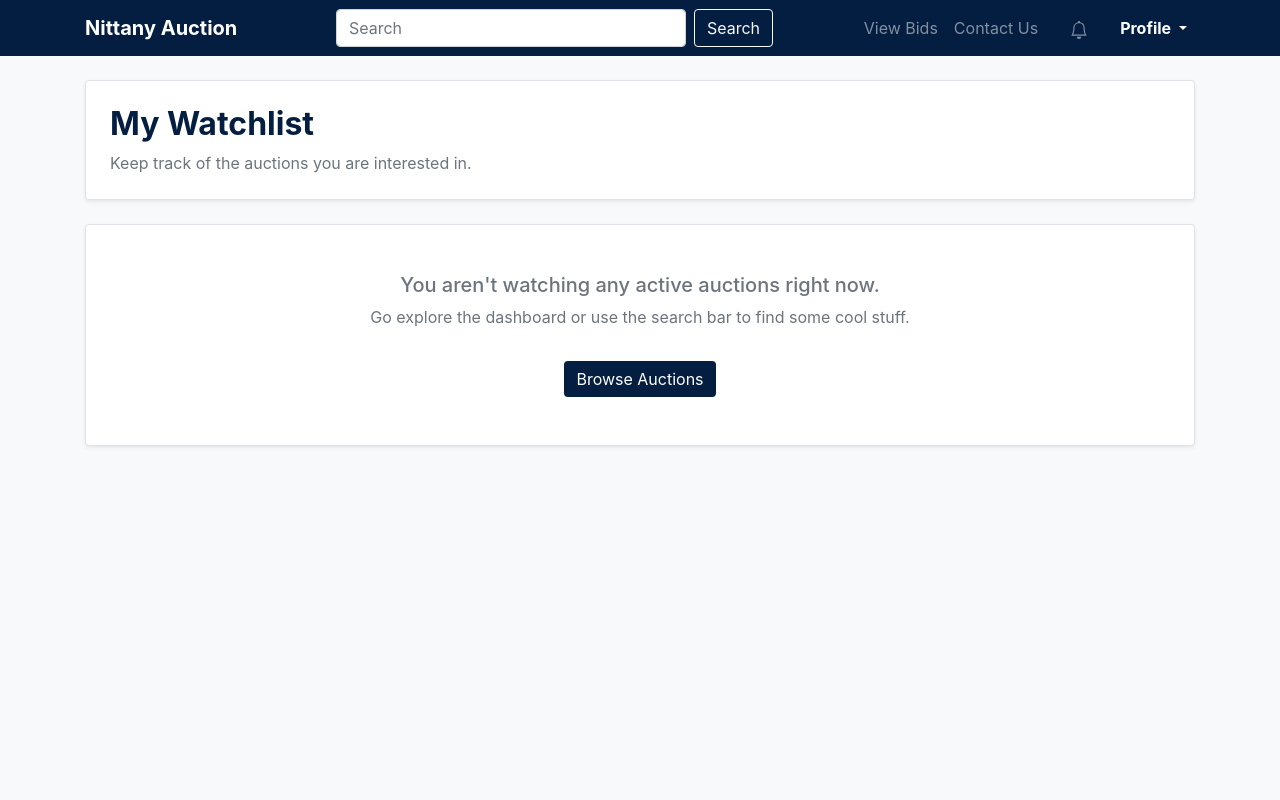
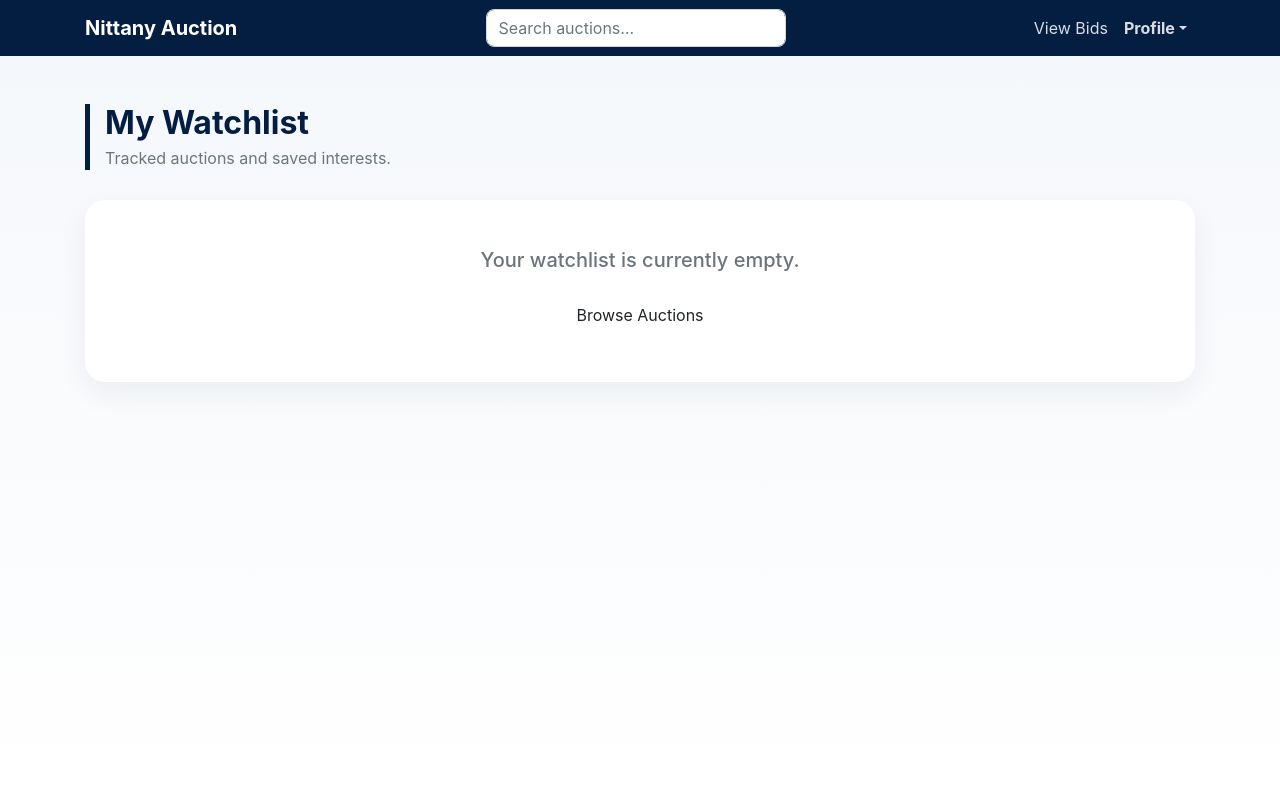
Before and after one commit to HTR0904/NitannyAuctionTBD, a Flask app: page /watchlist in a window 1280 px wide. Run offline with Flask 3, Linux system fonts and the light colour scheme; a user stored in the database is signed in; data comes from the database, SQL or seed files in the repository; data that the repository does not hold is empty; some libraries are stand-ins or nearby versions.

Commit message:
Update UI of notification and watchlist

```diff
--- a/app.py
+++ b/app.py
@@ -765,7 +765,6 @@
 
 @app.route('/watchlist')
 def watchlist():
-    # Only logged-in bidders can view this page
     if not bidder_only():
         return redirect('/')
 
@@ -774,39 +773,57 @@
     cur = db.cursor()
 
     try:
-        # Fetch all watched listings and calculate their current bid/count
+        # Fetch watched listings with seller identity and bid progress
         cur.execute("""
-                    SELECT a.Listing_ID                                          AS listing_id,
-                           a.Seller_Email                                        AS seller_email,
-                           COALESCE(NULLIF(a.Auction_Title, ''), a.Product_Name) AS title,
-                           a.Product_Name                                        AS product_name,
-                           a.Category                                            AS category,
-                           a.Status                                              AS status_code,
-                           COALESCE(MAX(b.Bid_Price), 0)                         AS current_bid,
-                           COUNT(b.Bid_Price)                                    AS bid_count
-                    FROM Auction_Listings a
-                             JOIN Watchlist w
-                                  ON a.Listing_ID = w.Listing_ID
-                             LEFT JOIN Bids b
-                                       ON b.Listing_ID = a.Listing_ID
-                                           AND b.Seller_Email = a.Seller_Email
-                    WHERE w.Bidder_Email = ?
-                    GROUP BY a.Listing_ID, a.Seller_Email, a.Auction_Title,
-                             a.Product_Name, a.Category, a.Status
-                    ORDER BY a.Status = 1 DESC, a.Listing_ID DESC
-                    """, (me,))
+            SELECT a.Listing_ID                                          AS listing_id,
+                   a.Seller_Email                                        AS seller_email,
+                   COALESCE(NULLIF(a.Auction_Title, ''), a.Product_Name) AS title,
+                   a.Product_Name                                        AS product_name,
+                   a.Category                                            AS category,
+                   a.Status                                              AS status_code,
+                   a.Max_bids                                            AS max_bids,
+                   COALESCE(MAX(b.Bid_Price), 0)                         AS current_bid,
+                   COUNT(b.Bid_ID)                                       AS bid_count,
+                   -- Determine if seller is a Local Vendor or Individual Bidder
+                   COALESCE(lv.Business_Name, bdr.first_name || ' ' || bdr.last_name) AS seller_name
+            FROM Auction_Listings a
+                     JOIN Watchlist w
+                          ON a.Listing_ID = w.Listing_ID
+                              AND a.Seller_Email = w.Seller_Email
+                     LEFT JOIN Bids b
+                               ON b.Listing_ID = a.Listing_ID
+                                   AND b.Seller_Email = a.Seller_Email
+                     LEFT JOIN Local_Vendors lv
+                               ON a.Seller_Email = lv.Email
+                     LEFT JOIN Bidders bdr
+                               ON a.Seller_Email = bdr.email
+            WHERE w.Bidder_Email = ?
+            GROUP BY a.Listing_ID, a.Seller_Email, a.Auction_Title,
+                     a.Product_Name, a.Category, a.Status, a.Max_bids,
+                     lv.Business_Name, bdr.first_name, bdr.last_name
+            ORDER BY a.Status = 1 DESC, a.Listing_ID DESC
+        """, (me,))
 
         watched_items = cur.fetchall()
+
+        # Added: Fetch unread notifications for the navbar badge
+        cur.execute("SELECT COUNT(*) AS count FROM Notifications WHERE user_email = ? AND is_read = 0", (me,))
+        unread_count = cur.fetchone()['count']
 
     except sql.Error as e:
         print(f"Database error fetching watchlist: {e}")
         watched_items = []
+        unread_count = 0
         flash("An error occurred while loading your watchlist.", "watch_error")
 
     finally:
         db.close()
 
-    return render_template('watchlist.html', watchlist=watched_items)
+    return render_template(
+        'watchlist.html',
+        watchlist=watched_items,
+        unread_notifs_count=unread_count
+    )
 
 @app.route('/settings')
 def settings():
--- a/templates/watchlist.html
+++ b/templates/watchlist.html
@@ -8,127 +8,136 @@
     <link rel="stylesheet" href="https://stackpath.bootstrapcdn.com/bootstrap/4.4.1/css/bootstrap.min.css">
 
     <style>
-        .bg-navy { background-color: #041E42; }
-        .text-navy { color: #041E42; }
-        .btn-navy { background-color: #041E42; color: white; border: none; }
-        .box { background: white; border: 1px solid #dee2e6; border-radius: 4px; box-shadow: 0 .125rem .25rem rgba(0,0,0,.075); }
-        .small-muted { font-size: 0.85rem; color: #6c757d; }
+        :root { --navy: #041e42; --navy-soft: #153d72; --cloud: #eef3fb; }
+        body { background: linear-gradient(180deg, #f4f7fb, #ffffff); min-height: 100vh; }
+
+        /* Consistency with Dashboard Styling */
+        .bg-navy { background-color: var(--navy); }
+        .text-navy { color: var(--navy) !important; }
+        .btn-navy { background-color: var(--navy); color: white; border: none; border-radius: 8px; transition: all 0.2s; }
+        .btn-navy:hover { background-color: var(--navy-soft); color: white; }
+
+        .work-card {
+            background: white;
+            border: 0;
+            border-radius: 20px;
+            box-shadow: 0 12px 30px rgba(4, 30, 66, 0.06);
+        }
+
+        .section-header { border-left: 5px solid var(--navy); padding-left: 15px; margin-bottom: 30px; }
+
+        /* Unified Pill Styling - No clashing colors */
+        .pill {
+            display: inline-block; border-radius: 999px; padding: 0.25rem 0.85rem;
+            background: var(--cloud); color: var(--navy); font-size: 0.75rem; font-weight: 700;
+            text-transform: uppercase;
+        }
+        .pill-muted { background: #f0f0f0; color: #6c757d; }
+
+        .price-tag { font-size: 1.3rem; color: var(--navy); font-weight: 800; }
+
+        /* Navbar */
+        .navbar .nav-link { color: rgba(255,255,255,0.85) !important; }
+        .navbar .nav-link:hover { color: #fff !important; }
+        .form-control { border-radius: 8px; }
     </style>
 </head>
 
-<body class="bg-light">
+<body>
 
-<nav class="navbar navbar-expand-lg navbar-dark bg-navy">
+<nav class="navbar navbar-expand-lg navbar-dark bg-navy mb-4">
     <div class="container">
-
         <a class="navbar-brand font-weight-bold" href="{{ url_for('bidder') }}">Nittany Auction</a>
-
-        <button class="navbar-toggler" type="button" data-toggle="collapse" data-target="#navbarContent" aria-controls="navbarContent" aria-expanded="false" aria-label="Toggle navigation">
+        <button class="navbar-toggler" type="button" data-toggle="collapse" data-target="#navbarContent">
             <span class="navbar-toggler-icon"></span>
         </button>
 
         <div class="collapse navbar-collapse" id="navbarContent">
-
             <form class="form-inline mx-auto my-2 my-lg-0" action="/search" method="GET">
-                <input class="form-control mr-sm-2" type="search" name="q" placeholder="Search" aria-label="Search" style="width: 350px">
-                <button class="btn btn-outline-light my-2 my-sm-0" type="submit">Search</button>
+                <input class="form-control mr-sm-2" type="search" name="q" placeholder="Search auctions..." style="width: 300px">
             </form>
 
             <ul class="navbar-nav align-items-center">
-                <li class="nav-item">
-                    <a class="nav-link" href="{{ url_for('bidder') }}#my-bids">View Bids</a>
-                </li>
-                <li class="nav-item mr-3">
-                    <a class="nav-link" href="/contact">Contact Us</a>
-                </li>
-
-                <li class="nav-item mr-3">
-                    <a class="nav-link position-relative" href="{{ url_for('notif.notifications') }}" title="Notifications">
-                        <svg xmlns="http://www.w3.org/2000/svg" width="18" height="18" fill="currentColor" class="bi bi-bell" viewBox="0 0 16 16">
-                            <path d="M8 16a2 2 0 0 0 2-2H6a2 2 0 0 0 2 2M8 1.918l-.797.161A4 4 0 0 0 4 6c0 .628-.134 2.197-.459 3.742-.16.767-.376 1.566-.663 2.258h10.244c-.287-.692-.502-1.49-.663-2.258C12.134 8.197 12 6.628 12 6a4 4 0 0 0-3.203-3.92zM14.22 12c.223.447.481.801.78 1H1c.299-.199.557-.553.78-1C2.68 10.2 3 6.88 3 6c0-2.42 1.72-4.44 4.005-4.901a1 1 0 1 1 1.99 0A5 5 0 0 1 13 6c0 .88.32 4.2 1.22 6"/>
-                        </svg>
-
-                        {# Notification Badge next to Bell #}
-                        {% if unread_notifs_count > 0 %}
-                            <span class="badge badge-danger position-absolute"
-                                  style="top: 0; right: -5px; font-size: 0.65rem; padding: 2px 5px; border-radius: 50%;">
-                                {{ unread_notifs_count }}
-                            </span>
-                        {% endif %}
-                    </a>
-                </li>
+                <li class="nav-item"><a class="nav-link" href="{{ url_for('bidder') }}#my-bids">View Bids</a></li>
                 <li class="nav-item dropdown">
-                    <a class="nav-link dropdown-toggle font-weight-bold text-white" href="#" id="profileDropdown" role="button" data-toggle="dropdown" aria-haspopup="true" aria-expanded="false">
-                        {{ current_user["full_name"] if current_user else "Profile" }}
-
-                    </a>
-                    <div class="dropdown-menu dropdown-menu-right shadow-sm" aria-labelledby="profileDropdown">
+                    <a class="nav-link dropdown-toggle font-weight-bold text-white" href="#" id="profileDropdown" data-toggle="dropdown">Profile</a>
+                    <div class="dropdown-menu dropdown-menu-right shadow border-0">
                         <a class="dropdown-item" href="/settings">Account Settings</a>
-                        <a class="dropdown-item" href="/watchlist">My Watchlist</a>
-                        <a class="dropdown-item" href="{{ url_for('notif.notifications') }}">Notifications</a>
-                        <a class="dropdown-item" href="/contact">Contact Us</a>
+                        <a class="dropdown-item active bg-navy" href="/watchlist">My Watchlist</a>
                         <div class="dropdown-divider"></div>
                         <a class="dropdown-item text-danger" href="{{ url_for('auth.logout') }}">Logout</a>
                     </div>
                 </li>
             </ul>
-
         </div>
     </div>
 </nav>
 
-
-<div class="container mt-4">
-
-    <div class="box p-4 mb-4">
-        <h2 class="text-navy font-weight-bold mb-2">My Watchlist</h2>
-        <p class="text-muted mb-0">Keep track of the auctions you are interested in.</p>
+<div class="container mt-5">
+    <div class="section-header">
+        <h2 class="font-weight-bold text-navy mb-1">My Watchlist</h2>
+        <p class="text-muted mb-0">Tracked auctions and saved interests.</p>
     </div>
 
     {% with success_msgs = get_flashed_messages(category_filter=["watch_success"]) %}
       {% if success_msgs %}
-        <div class="alert alert-success alert-dismissible fade show" role="alert">
+        <div class="alert alert-success alert-dismissible fade show border-0 shadow-sm mb-4" role="alert">
             {{ success_msgs[0] }}
-            <button type="button" class="close" data-dismiss="alert" aria-label="Close">
-                <span aria-hidden="true">&times;</span>
-            </button>
-        </div>
-      {% endif %}
-    {% endwith %}
-
-    {% with error_msgs = get_flashed_messages(category_filter=["watch_error"]) %}
-      {% if error_msgs %}
-        <div class="alert alert-danger alert-dismissible fade show" role="alert">
-            {{ error_msgs[0] }}
-            <button type="button" class="close" data-dismiss="alert" aria-label="Close">
-                <span aria-hidden="true">&times;</span>
-            </button>
+            <button type="button" class="close" data-dismiss="alert">&times;</button>
         </div>
       {% endif %}
     {% endwith %}
 
     <div class="row">
         {% for item in watchlist %}
-            <div class="col-md-4 mb-4">
-                <div class="card h-100 shadow-sm border-0">
-                    <div class="card-body d-flex flex-column">
-                        <h5 class="card-title font-weight-bold text-navy">{{ item.title }}</h5>
-                        <p class="small-muted mb-1">{{ item.product_name }}</p>
-                        <p class="small-muted">{{ item.category or "Uncategorized" }}</p>
+            <div class="col-lg-4 col-md-6 mb-4">
+                <div class="work-card h-100">
+                    <div class="card-body d-flex flex-column p-4">
 
-                        <p class="mb-1 mt-2">
-                            Current bid:
-                            {% if item.current_bid > 0 %}
-                                <strong>${{ item.current_bid }}</strong>
+                        <div class="d-flex justify-content-between align-items-start mb-3">
+                            <span class="small text-muted font-weight-bold text-uppercase">{{ item.category or "General" }}</span>
+                            {% if item.status_code == 1 %}
+                                <span class="pill">Active</span>
+                            {% elif item.status_code == 2 %}
+                                <span class="pill pill-muted">Sold</span>
                             {% else %}
-                                <strong>No bids yet</strong>
+                                <span class="pill pill-muted">Closed</span>
                             {% endif %}
-                        </p>
+                        </div>
 
-                        <p class="mb-3">Total bids: {{ item.bid_count }}</p>
+                        <h4 class="text-navy font-weight-bold mb-1">{{ item.title }}</h4>
+                        <p class="text-muted small mb-3">{{ item.product_name }}</p>
+
+                        <div class="bg-light rounded p-3 mb-3">
+                            <div class="row">
+                                <div class="col-6">
+                                    <small class="text-muted d-block text-uppercase font-weight-bold" style="font-size: 0.6rem;">Price</small>
+                                    {% if item.current_bid > 0 %}
+                                        <span class="price-tag">${{ "%.2f"|format(item.current_bid) }}</span>
+                                    {% else %}
+                                        <span class="text-muted font-weight-bold">No Bids</span>
+                                    {% endif %}
+                                </div>
+                                <div class="col-6 text-right border-left">
+                                    <small class="text-muted d-block text-uppercase font-weight-bold" style="font-size: 0.6rem;">Seller</small>
+                                    <span class="font-weight-bold d-block text-truncate small">{{ item.seller_name }}</span>
+                                </div>
+                            </div>
+                        </div>
+
+                        <div class="mb-4">
+                            <div class="d-flex justify-content-between mb-1">
+                                <small class="font-weight-bold text-navy">Bid Count</small>
+                                <small class="text-muted">{{ item.bid_count }} / {{ item.max_bids }}</small>
+                            </div>
+                            <div class="progress" style="height: 6px; border-radius: 10px; background-color: var(--cloud);">
+                                <div class="progress-bar bg-navy" role="progressbar"
+                                     style="width: {{ (item.bid_count / item.max_bids * 100)|int }}%"></div>
+                            </div>
+                        </div>
 
                         <div class="mt-auto">
-                            <a class="btn btn-outline-primary btn-block mb-2 font-weight-bold"
+                            <a class="btn btn-navy btn-block font-weight-bold mb-2"
                                href="{{ url_for('auction_detail', seller_email=item.seller_email, listing_id=item.listing_id) }}">
                                 View Auction
                             </a>
@@ -136,8 +145,8 @@
                             <form action="{{ url_for('toggle_watchlist') }}" method="POST" class="m-0">
                                 <input type="hidden" name="seller_email" value="{{ item.seller_email }}">
                                 <input type="hidden" name="listing_id" value="{{ item.listing_id }}">
-                                <button type="submit" class="btn btn-warning btn-block font-weight-bold text-dark">
-                                    ★ Unwatch
+                                <button type="submit" class="btn btn-link btn-sm btn-block text-muted" style="text-decoration: none;">
+                                    <small>Remove from Watchlist</small>
                                 </button>
                             </form>
                         </div>
@@ -146,15 +155,13 @@
             </div>
         {% else %}
             <div class="col-12">
-                <div class="box p-5 text-center text-muted">
-                    <h5>You aren't watching any active auctions right now.</h5>
-                    <p>Go explore the dashboard or use the search bar to find some cool stuff.</p>
-                    <a href="{{ url_for('bidder') }}" class="btn btn-navy mt-3">Browse Auctions</a>
+                <div class="work-card p-5 text-center">
+                    <h5 class="text-muted">Your watchlist is currently empty.</h5>
+                    <a href="{{ url_for('search') }}" class="btn btn-outline-navy mt-3 px-4">Browse Auctions</a>
                 </div>
             </div>
         {% endfor %}
     </div>
-
 </div>
 
 <script src="https://code.jquery.com/jquery-3.4.1.slim.min.js"></script>
```
Also changed, not shown: templates/notifications.html (+86 -38 lines).
